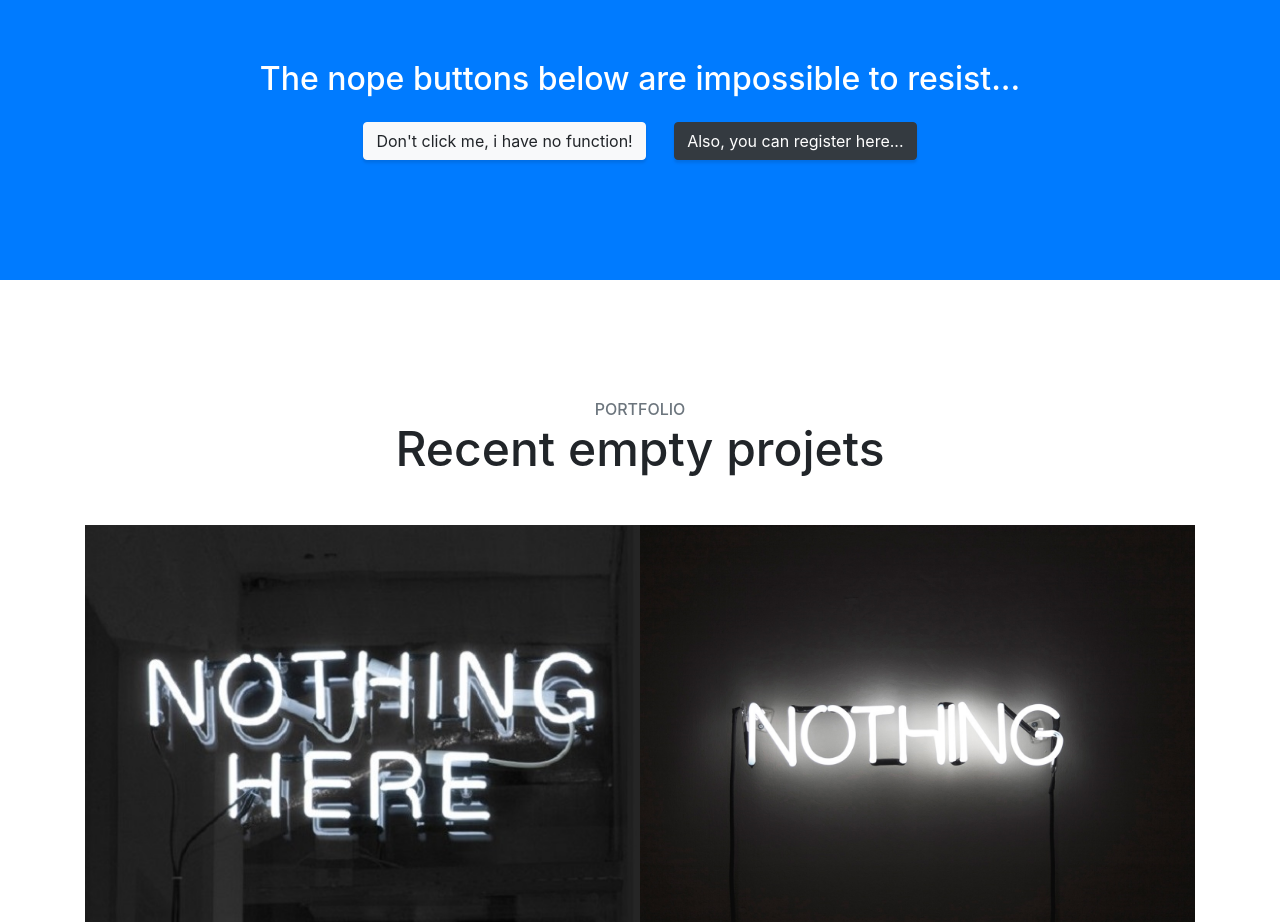
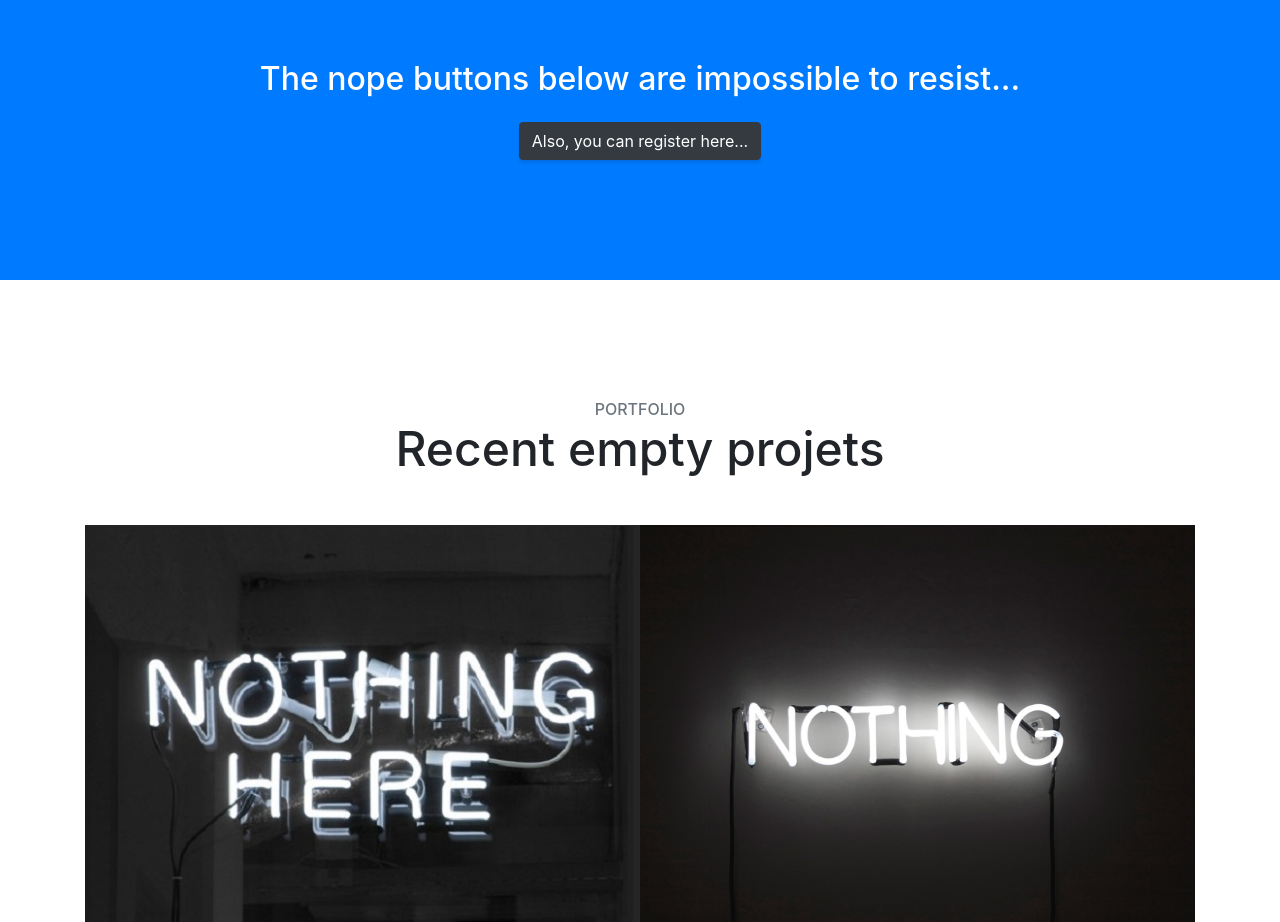
Before and after one commit to tavaros/github.io, a website with bundled scripts: page index.html in a window 1280 px wide. Shown: the part 1840-2762 px from the top of the page. Built offline with nearby package versions, Linux system fonts and the light colour scheme.

Commit message:
Update index.html

```diff
--- a/index.html
+++ b/index.html
@@ -131,7 +131,6 @@
   <section class="content-section bg-primary text-white">
     <div class="container text-center">
       <h2 class="mb-4">The nope buttons below are impossible to resist...</h2>
-      <a href="#" class="btn btn-xl btn-light mr-4">Don't click me, i have no function!</a>
       <a href="app-ecma6/cadastro.html" class="btn btn-xl btn-dark">Also, you can register here...</a>
     </div>
   </section>
```
